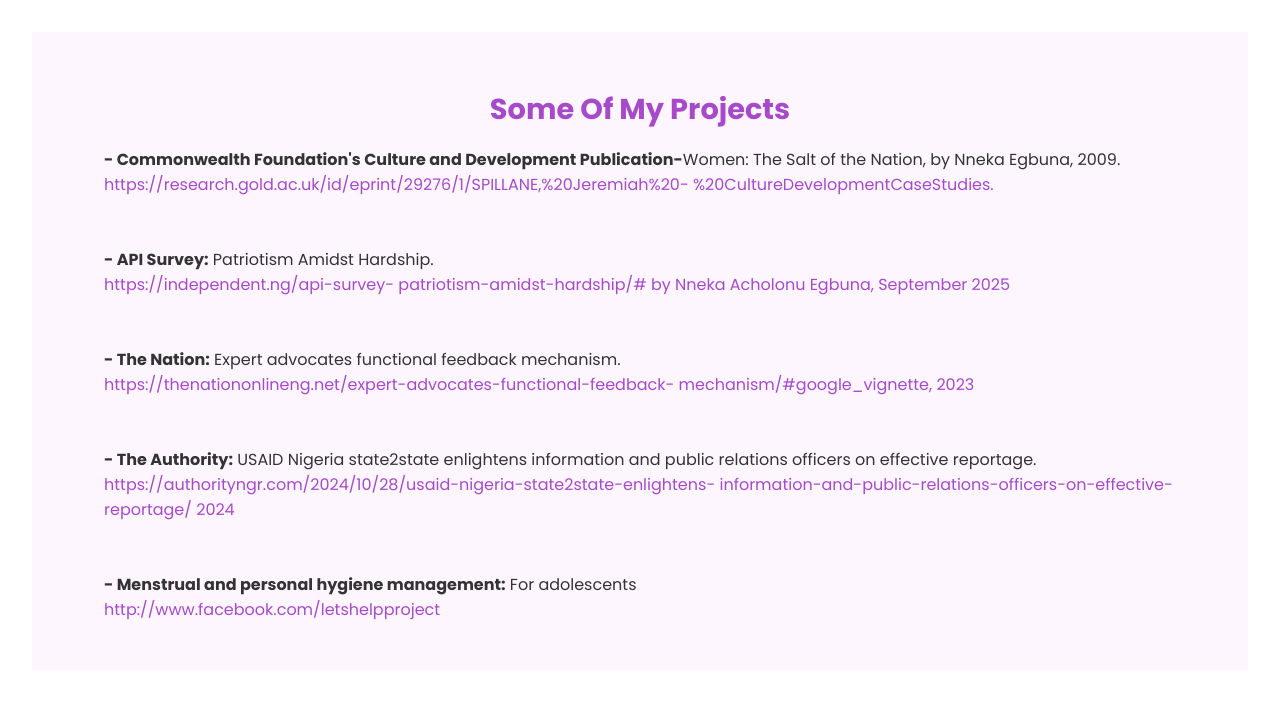
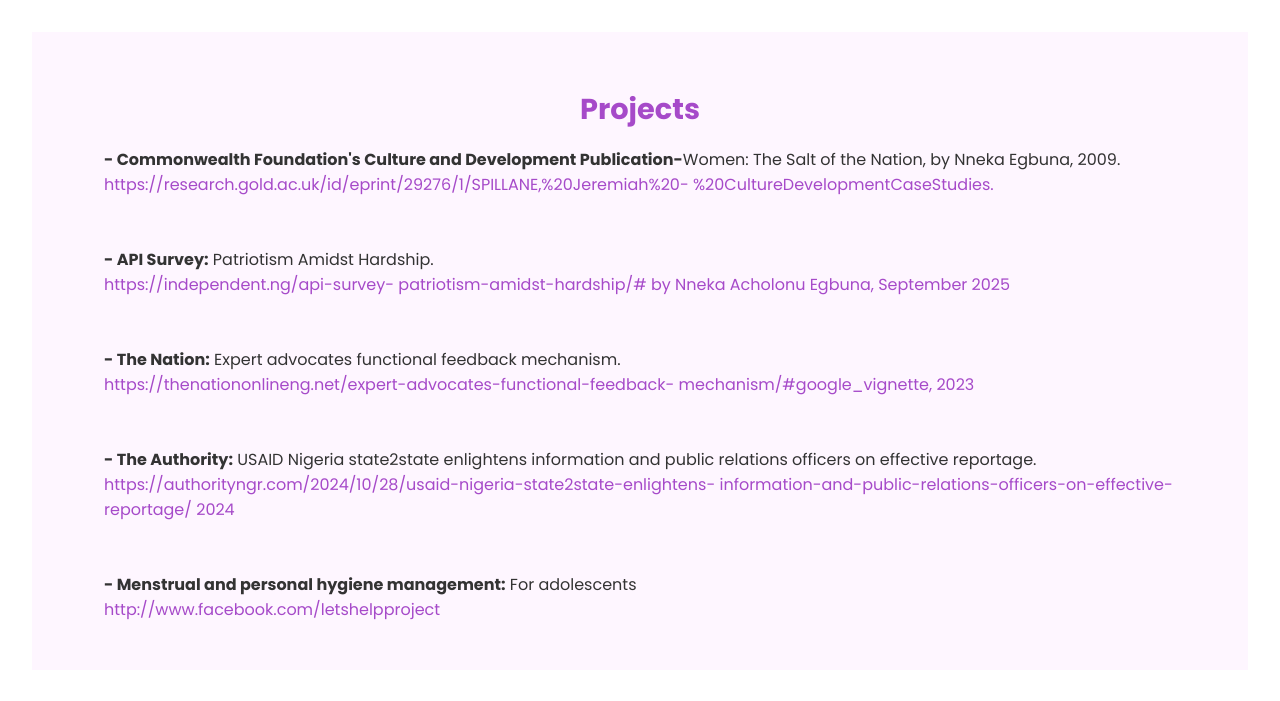
Before and after one commit to githuber-234/Nneka-Portfolio, a Django app: page /projects/ in a window 1280 px wide. Shown: the part 100-801 px from the top of the page. Run offline with Django 5.2, Linux system fonts and the light colour scheme.

Commit message:
Update projects.html

```diff
--- a/portfolio/templates/portfolio/projects.html
+++ b/portfolio/templates/portfolio/projects.html
@@ -5,7 +5,7 @@
   href="{% static 'portfolio/projects.css' %}"
 />
 <section class="projects">
-  <h2>Some Of My Projects</h2>
+  <h2>Projects</h2>
   <div class="content">
     <ul>
       <li>
```
